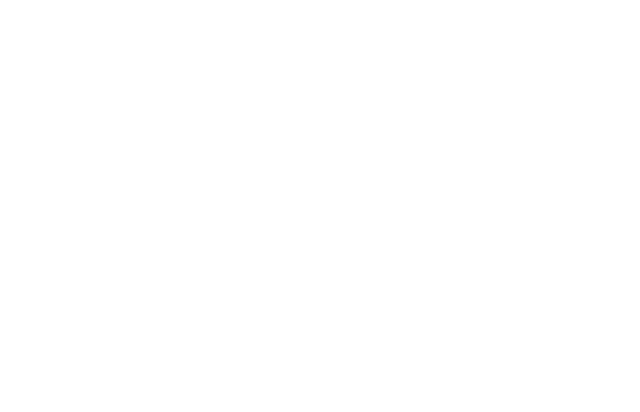
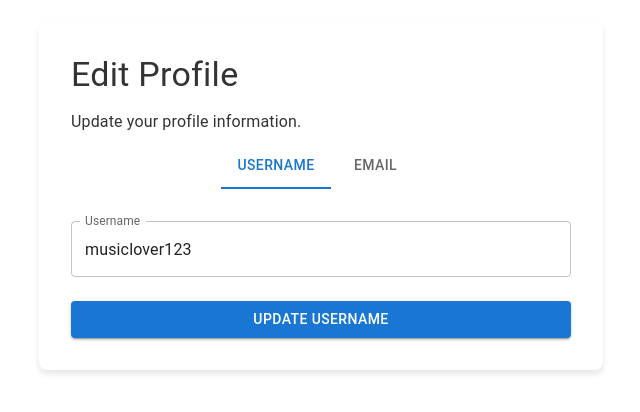
Before and after one commit to Jofe0320/MelodAI, a React (Create React App) app in the folder client/: page /edit-profile in a window 1280 px wide. Before the commit this address had no page. Shown: the part 204-616 px from the top of the page, without its empty margins (319-959 px from the left). Built offline with nearby package versions, Linux system fonts and the light colour scheme.

Commit message:
Edit user
Anadie una pagina para edit el user para que sea mas facil ponerlo en todas las otras pagina mas facil, seria solo hacer el boton y ponerle el redirection link

```diff
--- a/client/src/App.js
+++ b/client/src/App.js
@@ -8,6 +8,7 @@
 import SignupForm from './Components/SignupForm';  // Signup form from second code
 import MelodyForm from'./Components/MelodyForm';
 import UserSongs from "./Components/UserSongs";
+import EditProfilePage from "./Components/Editprofile";
 
 function App() {
   return (
@@ -23,6 +24,7 @@
         <Route path="/signup" element={<SignupForm />} />        {/* Signup Form */}
         {/* Melody Form Route */}
         <Route path="/create-melody" element={<MelodyForm />} /> {/* Create Melody Form */}
+        <Route path="/edit-profile" element={<EditProfilePage />} />
       </Routes>
     </Router>
   );
--- /dev/null
+++ b/client/src/Components/Editprofile.css
@@ -0,0 +1,72 @@
+.edit-profile-container {
+  max-width: 600px;
+  margin: 0 auto;
+  padding: 20px;
+  font-family: Arial, sans-serif;
+  background-color: #f9f9f9;
+  border-radius: 8px;
+  box-shadow: 0 4px 6px rgba(0, 0, 0, 0.1);
+}
+
+.edit-profile-title {
+  font-size: 1.5rem;
+  font-weight: bold;
+  margin-bottom: 1.5rem;
+  text-align: center;
+}
+
+.edit-profile-form {
+  display: flex;
+  flex-direction: column;
+}
+
+.form-group {
+  margin-bottom: 1rem;
+}
+
+label {
+  font-size: 0.9rem;
+  font-weight: bold;
+  margin-bottom: 0.5rem;
+  display: block;
+}
+
+input {
+  width: 100%;
+  padding: 0.5rem;
+  font-size: 1rem;
+  border: 1px solid #ccc;
+  border-radius: 4px;
+}
+
+input:focus {
+  border-color: #007bff;
+  outline: none;
+}
+
+button {
+  padding: 0.75rem;
+  font-size: 1rem;
+  font-weight: bold;
+  color: white;
+  background-color: #007bff;
+  border: none;
+  border-radius: 4px;
+  cursor: pointer;
+  transition: background-color 0.3s ease;
+}
+
+button:hover {
+  background-color: #0056b3;
+}
+
+button:disabled {
+  background-color: #cccccc;
+  cursor: not-allowed;
+}
+
+.error {
+  color: red;
+  font-size: 0.8rem;
+  margin-top: 0.5rem;
+}
--- /dev/null
+++ b/client/src/Components/Editprofile.js
@@ -0,0 +1,154 @@
+"use client";
+
+import React, { useState } from "react";
+import { Grid, TextField, Button, Typography, Box, Tab, Tabs, Alert } from "@mui/material";
+
+export default function EditProfilePage() {
+  const [userInfo, setUserInfo] = useState({
+    username: "musiclover123",
+    email: "musiclover@example.com",
+  });
+  const [errors, setErrors] = useState({});
+  const [successMessage, setSuccessMessage] = useState("");
+  const [isLoading, setIsLoading] = useState(false);
+  const [activeTab, setActiveTab] = useState(0);
+
+  const handleInputChange = (e) => {
+    const { name, value } = e.target;
+    setUserInfo((prev) => ({ ...prev, [name]: value }));
+    setErrors((prev) => ({ ...prev, [name]: "" }));
+  };
+
+  const validateForm = (field) => {
+    const newErrors = {};
+    if (field === "username" && !userInfo.username.trim()) {
+      newErrors.username = "Username is required.";
+    }
+    if (field === "email") {
+      if (!userInfo.email.trim()) {
+        newErrors.email = "Email is required.";
+      } else if (!/\S+@\S+\.\S+/.test(userInfo.email)) {
+        newErrors.email = "Email is invalid.";
+      }
+    }
+    setErrors(newErrors);
+    return Object.keys(newErrors).length === 0;
+  };
+
+  const handleSubmit = async (field) => {
+    if (!validateForm(field)) return;
+
+    setIsLoading(true);
+    try {
+      // Simulate API call
+      await new Promise((resolve) => setTimeout(resolve, 1000));
+      setSuccessMessage(`${field === "username" ? "Username" : "Email"} updated successfully!`);
+      setErrors({});
+    } catch (error) {
+      setSuccessMessage("");
+      setErrors({ form: "An error occurred. Please try again." });
+    } finally {
+      setIsLoading(false);
+    }
+  };
+
+  const handleTabChange = (event, newValue) => {
+    setActiveTab(newValue);
+    setSuccessMessage(""); // Clear messages on tab change
+  };
+
+  return (
+    <Grid container justifyContent="center" alignItems="center" style={{ height: "100vh", padding: "1rem" }}>
+      <Box
+        style={{
+          maxWidth: "500px",
+          width: "100%",
+          backgroundColor: "#fff",
+          padding: "2rem",
+          borderRadius: "8px",
+          boxShadow: "0 4px 6px rgba(0, 0, 0, 0.1)",
+        }}
+      >
+        <Typography variant="h4" gutterBottom>
+          Edit Profile
+        </Typography>
+        <Typography variant="subtitle1" gutterBottom>
+          Update your profile information.
+        </Typography>
+
+        {/* Success Message */}
+        {successMessage && <Alert severity="success">{successMessage}</Alert>}
+
+        {/* Tabs */}
+        <Tabs value={activeTab} onChange={handleTabChange} style={{ marginBottom: "1rem" }} centered>
+          <Tab label="Username" />
+          <Tab label="Email" />
+        </Tabs>
+
+        {/* Tab Content */}
+        {activeTab === 0 && (
+          <form
+            onSubmit={(e) => {
+              e.preventDefault();
+              handleSubmit("username");
+            }}
+          >
+            <TextField
+              label="Username"
+              variant="outlined"
+              fullWidth
+              margin="normal"
+              name="username"
+              value={userInfo.username}
+              onChange={handleInputChange}
+              error={!!errors.username}
+              helperText={errors.username}
+            />
+            <Button
+              type="submit"
+              fullWidth
+              variant="contained"
+              color="primary"
+              disabled={isLoading}
+              style={{ marginTop: "1rem" }}
+            >
+              {isLoading ? "Updating..." : "Update Username"}
+            </Button>
+          </form>
+        )}
+
+        {activeTab === 1 && (
+          <form
+            onSubmit={(e) => {
+              e.preventDefault();
+              handleSubmit("email");
+            }}
+          >
+            <TextField
+              label="Email"
+              variant="outlined"
+              fullWidth
+              margin="normal"
+              name="email"
+              type="email"
+              value={userInfo.email}
+              onChange={handleInputChange}
+              error={!!errors.email}
+              helperText={errors.email}
+            />
+            <Button
+              type="submit"
+              fullWidth
+              variant="contained"
+              color="primary"
+              disabled={isLoading}
+              style={{ marginTop: "1rem" }}
+            >
+              {isLoading ? "Updating..." : "Update Email"}
+            </Button>
+          </form>
+        )}
+      </Box>
+    </Grid>
+  );
+}
```
